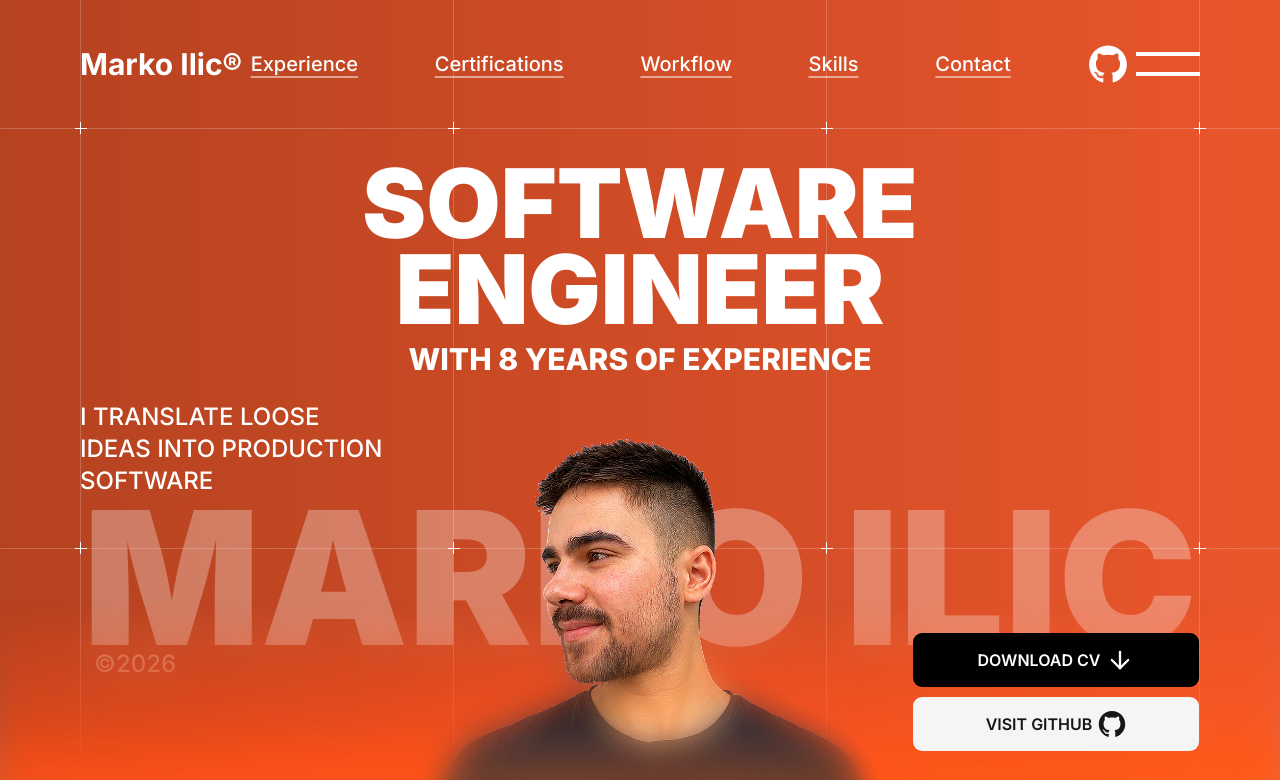
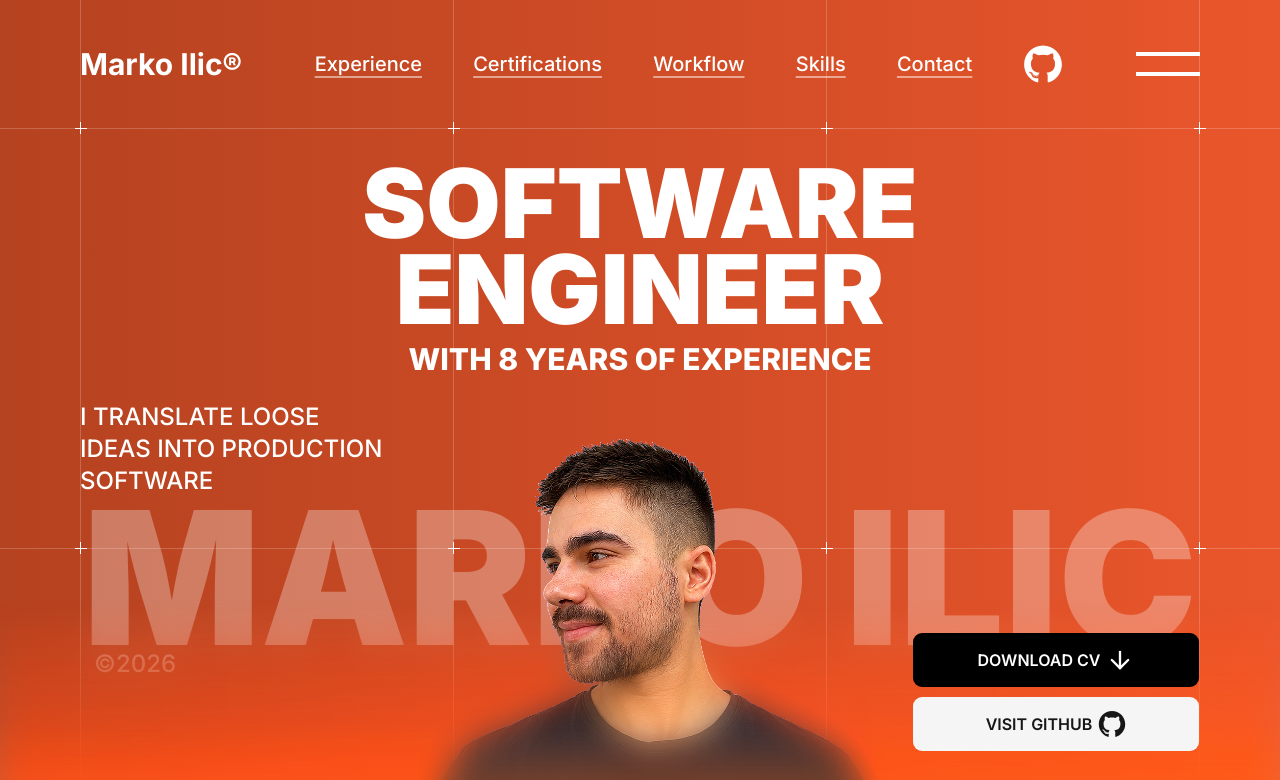
Before and after one commit to DleiaDev/website, a Next.js app: page / in a window 1280 px wide. Shown: the top 780 px of the page. Built offline with nearby package versions, Linux system fonts and the light colour scheme.

Commit message:
fix: navbar links occupying too much space

```diff
--- a/components/Navbar.tsx
+++ b/components/Navbar.tsx
@@ -130,16 +130,17 @@ export default function Navbar() {
         className="relative z-10 text-white font-bold text-xl md:text-2xl lg:text-3xl"
       />
       <ul
-        className={`relative z-10 justify-between items-center gap-8 hidden lg:flex xl:gap-[6vw] transition-[opacity,visibility] duration-200 motion-reduce:transition-none ${
-          isMenuOpen ? "opacity-0 invisible" : "opacity-100 visible"
-        }`}
+        className={cn(
+          `relative z-10 justify-between items-center text-xl gap-8 hidden transition-[opacity,visibility] duration-200 motion-reduce:transition-none ${isMenuOpen ? "opacity-0 invisible" : "opacity-100 visible"}`,
+          "xl:flex xl:gap-[4vw] 2xl:gap-[6vw]",
+        )}
       >
         {links.map(({ text, path }) => (
           <li key={path}>
             <Link
               href={path}
               text={text}
-              className="text-white text-xl font-medium underline underline-offset-5 decoration-white/50 hover:text-white hover:decoration-white"
+              className="text-white font-medium underline underline-offset-5 decoration-white/50 hover:text-white hover:decoration-white"
             />
           </li>
         ))}
```
